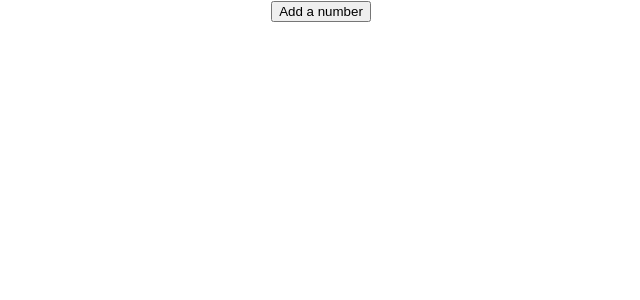
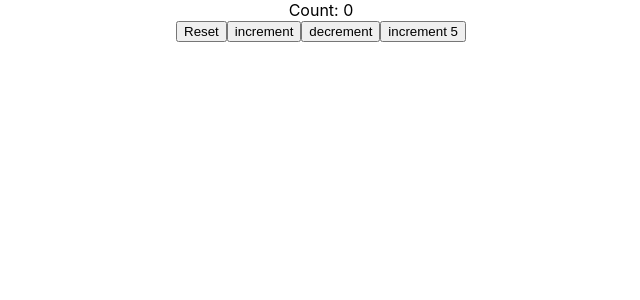
Before and after one commit to ethioclicks/react-practice, a React (Create React App) app: page / in a window 1280 px wide. Shown: the top 300 px of the page, without its empty margins (319-959 px from the left). Built offline with nearby package versions, Linux system fonts and the light colour scheme.

Commit message:
useState prev state

```diff
--- a/src/App.js
+++ b/src/App.js
@@ -1,12 +1,12 @@
 import './App.css';
 import { Component } from 'react';
-import HookCounterFour from './components/HookCounterFour';
+import HookCounterTwo from './components/HookCounterTwo';
 
 class App extends Component {
   render () {
     return (
       <div className="App">
-        <HookCounterFour/>
+        <HookCounterTwo/>
       </div>
     );
   }
--- a/src/components/HookCounterFour.js
+++ /dev/null
@@ -1,25 +0,0 @@
-import React, { useState } from 'react';
-
-function HookCounterFour() {
-    const [items, setItems] = useState([])
-    const addItem = () => {
-        setItems([ ...items, {
-            id: items.length,
-            value: Math.floor(Math.random() * 10) + 1
-        }])
-    }
-    return (
-        <div>
-            <button onClick={addItem}>Add a number</button>
-            <ul>
-                {
-                    items.map(item => (
-                        <li key={item.id}>{item.value}</li>
-                    ))
-                }
-            </ul>
-        </div>
-    );
-}
-
-export default HookCounterFour;
```
Also changed, not shown: src/components/HookCounterThree.js (deleted, +0 -20 lines).
